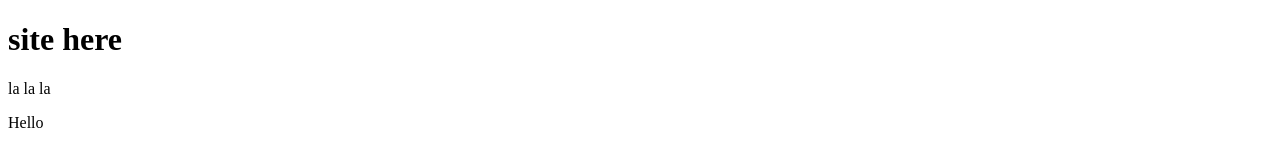
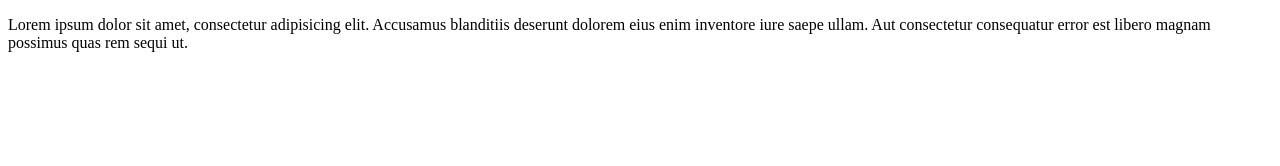
Before and after one commit to KeRaMiR/site, a plain HTML site: page index.html in a window 1280 px wide. Drawn offline with Linux system fonts and the light colour scheme.

Commit message:
third commit

```diff
--- a/index.html
+++ b/index.html
@@ -7,9 +7,9 @@
 </head>
 <body>
 
-<h1>site here</h1>
-<p>la la la</p>
-<p>Hello</p>
+<p>Lorem ipsum dolor sit amet, consectetur adipisicing elit. Accusamus blanditiis deserunt dolorem eius enim inventore
+	iure saepe ullam. Aut consectetur consequatur error est libero magnam possimus quas rem sequi ut.
+</p>
 
 </body>
 </html>
```
